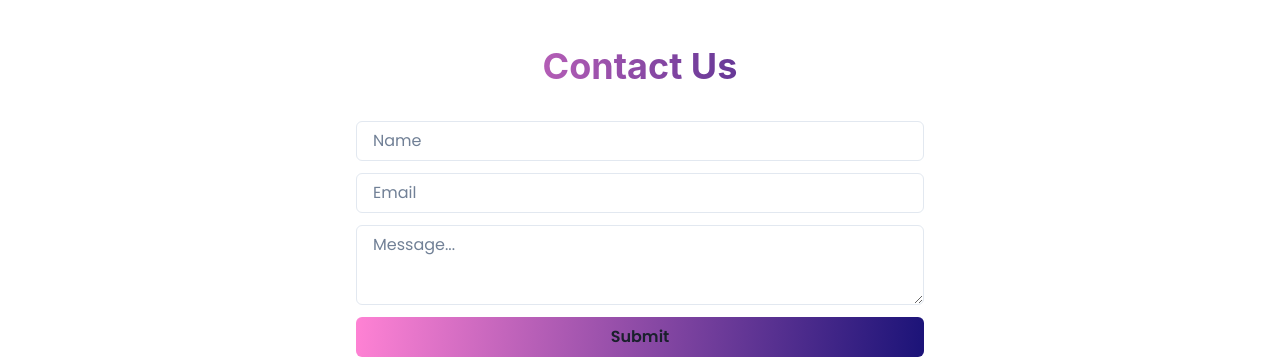
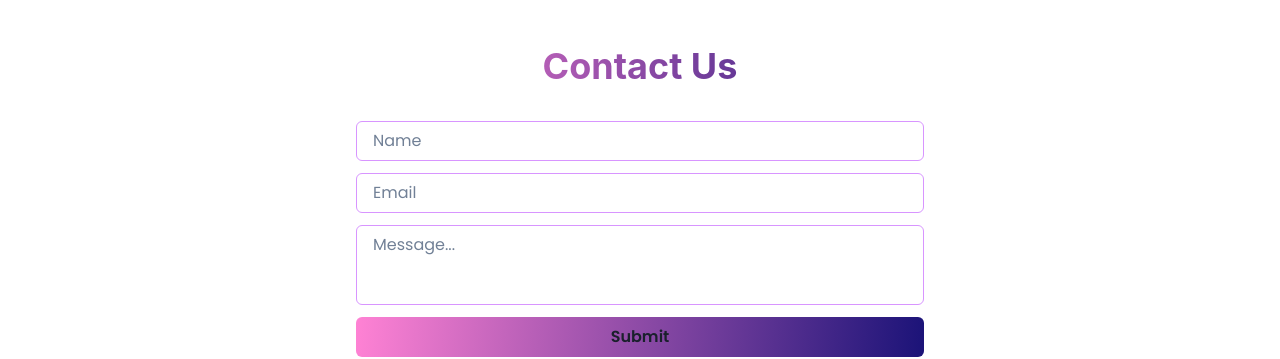
Before and after one commit to Saqib-Aziz33/crypto-yeild-saqib, a React (Create React App) app: page / in a window 1280 px wide. Shown: the part 5640-5999 px from the top of the page. Built offline with nearby package versions, Linux system fonts and the light colour scheme.

Commit message:
styled form

```diff
--- a/public/index.html
+++ b/public/index.html
@@ -2,7 +2,7 @@
 <html lang="en">
   <head>
     <meta charset="utf-8" />
-    <link rel="icon" href="%PUBLIC_URL%/favicon.ico" />
+    <link rel="icon" href="%PUBLIC_URL%/assets/tick.png" />
     <meta name="viewport" content="width=device-width, initial-scale=1" />
     <meta name="theme-color" content="#000000" />
     <meta
--- a/src/app.scss
+++ b/src/app.scss
@@ -169,10 +169,12 @@ html{
 
 .contact{
     input, textarea{
+        border-color: $clr-primary;
+        resize: none;
         &:focus{
             border-color: $clr-primary !important;
             outline: unset;
-            box-shadow: 1px 1px 2px $clr-secondary;
+            box-shadow: 0 0 5px #160f1a6e;
         }
     }
 }
```
